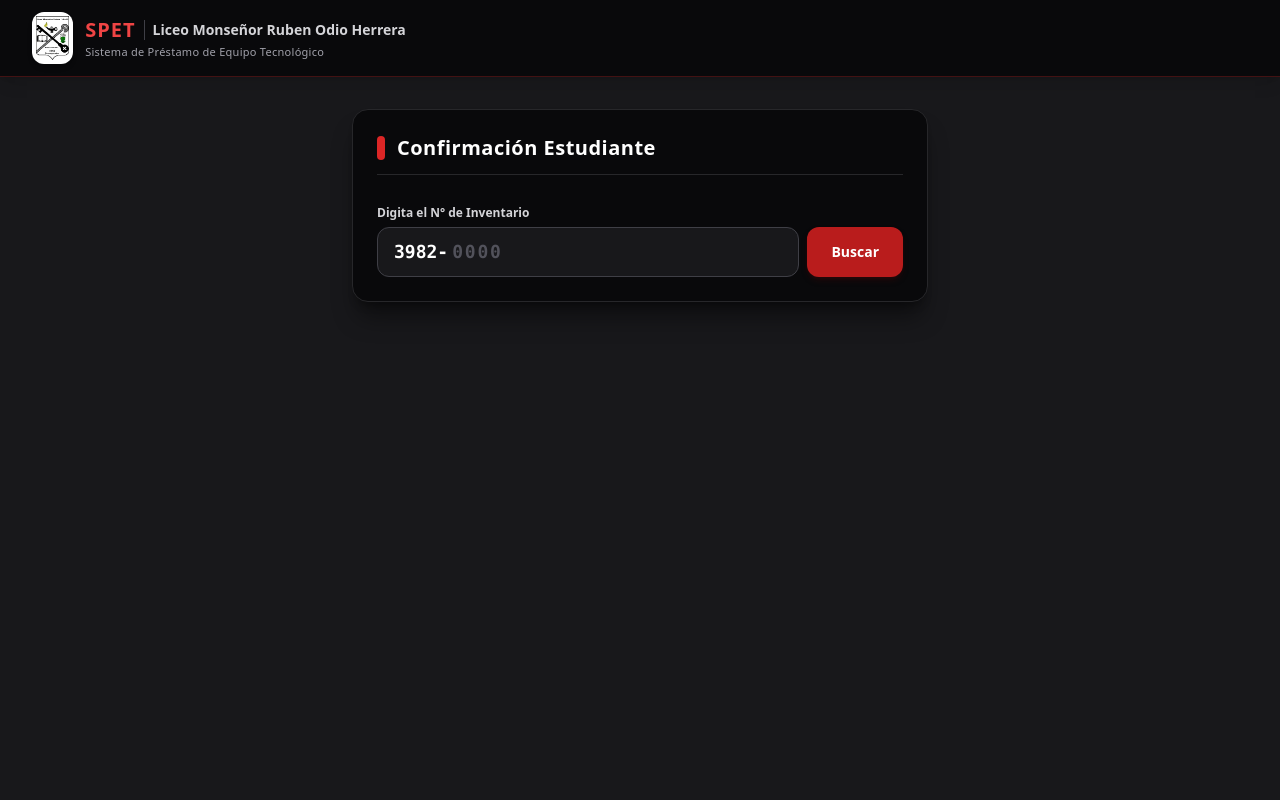
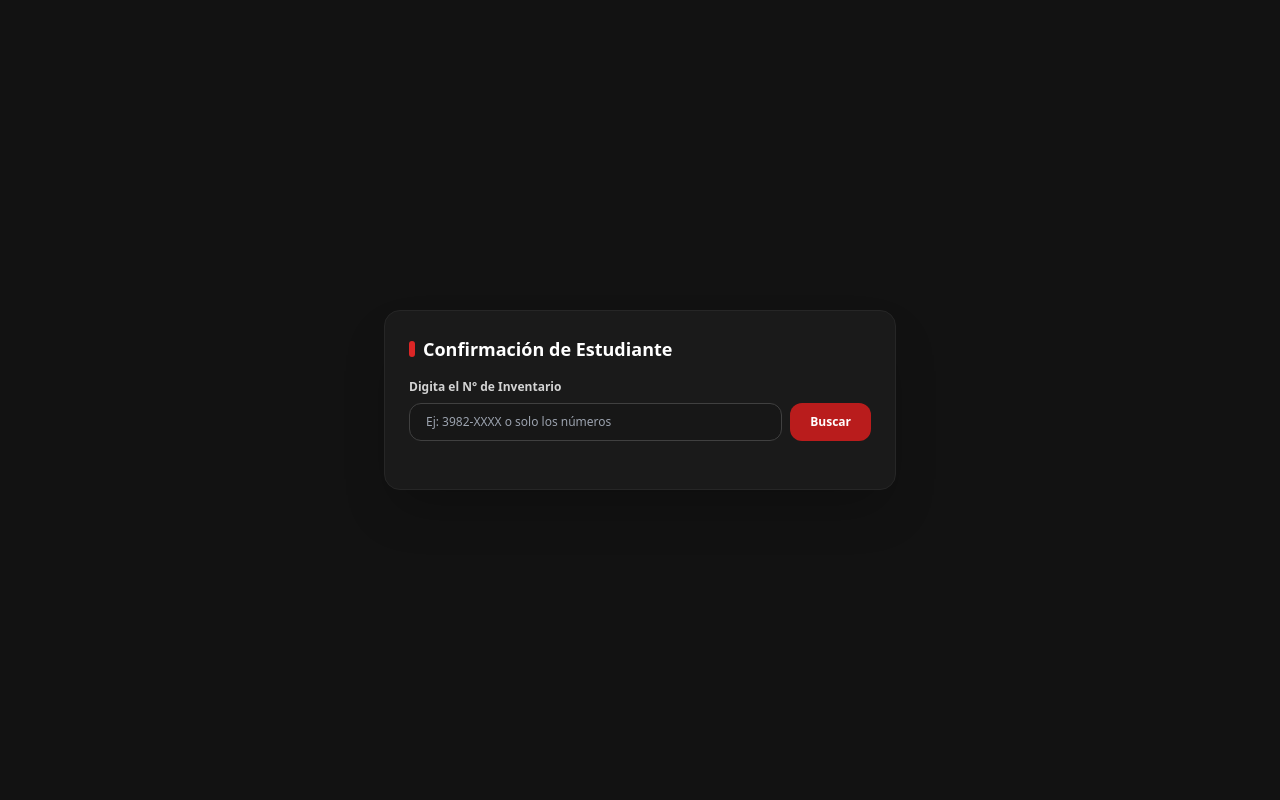
Before and after one commit to gherrera608-sudo/bitacora-tecnologia, a Flask app: page /reportar in a window 1280 px wide. Run offline with Flask 3, Linux system fonts and the light colour scheme; some libraries are stand-ins or nearby versions.

Commit message:
Update estudiante.html

```diff
--- a/templates/estudiante.html
+++ b/templates/estudiante.html
@@ -1,98 +1,77 @@
-{% extends 'layout.html' %}
-{% block title %}Confirmación Estudiante{% endblock %}
-{% block content %}
-<div class="max-w-xl mx-auto space-y-6">
+<!DOCTYPE html>
+<html lang="es">
+<head>
+    <meta charset="UTF-8">
+    <meta name="viewport" content="width=device-width, initial-scale=1.0">
+    <title>SPET - Confirmación de Estudiante</title>
+    <script src="https://cdn.tailwindcss.com"></script>
+</head>
+<body class="bg-[#121212] min-h-screen text-gray-100 flex flex-col items-center justify-center p-4">
 
-    <!-- Tarjeta Búsqueda / Consulta -->
-    <div class="bg-zinc-950 border border-zinc-800 rounded-2xl p-6 shadow-xl shadow-black/40">
-        <div class="flex items-center gap-3 mb-6 pb-3 border-b border-zinc-800">
-            <div class="w-2 h-6 bg-red-600 rounded-full"></div>
-            <h1 class="text-xl font-bold text-white tracking-wide">Confirmación Estudiante</h1>
+    <div class="w-full max-w-lg bg-[#1a1a1a] border border-neutral-800 rounded-2xl p-6 shadow-2xl">
+        <div class="flex items-center gap-2 mb-4">
+            <div class="w-1.5 h-4 bg-red-600 rounded-full"></div>
+            <h1 class="text-lg font-black text-white">Confirmación de Estudiante</h1>
         </div>
 
-        <form method="GET" action="{{ url_for('vista_estudiante') }}" class="space-y-4">
-            <div>
-                <label class="text-xs font-semibold text-zinc-300">Digita el N° de Inventario</label>
-                <div class="flex gap-2 mt-1">
-                    <!-- Prefijo 3982- Fijo -->
-                    <div class="flex items-center bg-zinc-900 border border-zinc-700 focus-within:border-red-500 rounded-xl px-4 py-2.5 transition w-full">
-                        <span class="text-white font-mono font-bold text-lg select-none pr-1">3982-</span>
-                        <input type="text" name="inv" value="{{ inv_query.replace('3982-', '') if inv_query else '' }}"
-                               placeholder="0000"
-                               pattern="[0-9]{4}"
-                               maxlength="4" minlength="4"
-                               inputmode="numeric"
-                               title="Ingresa únicamente los últimos 4 dígitos del número de inventario."
-                               required
-                               class="w-full bg-transparent text-white font-mono font-bold text-lg outline-none tracking-widest placeholder-zinc-600">
+        {% with messages = get_flashed_messages(with_categories=true) %}
+            {% if messages %}
+                {% for category, message in messages %}
+                    <div class="mb-4 p-3 rounded-lg text-xs font-bold {% if category == 'danger' %}bg-red-950/60 text-red-300 border border-red-800{% else %}bg-emerald-950/60 text-emerald-300 border border-emerald-800{% endif %}">
+                        {{ message }}
                     </div>
+                {% endfor %}
+            {% endif %}
+        {% endwith %}
 
-                    <button type="submit" class="bg-red-700 hover:bg-red-600 text-white font-bold px-6 py-2.5 rounded-xl transition shadow-md shadow-red-950/40 text-sm flex items-center justify-center">
-                        Buscar
-                    </button>
-                </div>
+        <!-- Paso 1: Buscar equipo por número de inventario -->
+        <form method="GET" action="{{ url_for('vista_estudiante') }}" class="mb-6">
+            <label class="block text-xs font-bold text-neutral-300 mb-2">Digita el N° de Inventario</label>
+            <div class="flex gap-2">
+                <input type="text" name="inv" value="{{ inv_query or '' }}" placeholder="Ej: 3982-XXXX o solo los números" required class="flex-1 bg-neutral-900 border border-neutral-700 rounded-xl px-4 py-2.5 text-xs text-white focus:ring-2 focus:ring-red-600 outline-none">
+                <button type="submit" class="bg-red-700 hover:bg-red-800 text-white px-5 py-2.5 rounded-xl text-xs font-bold transition">Buscar</button>
             </div>
         </form>
-    </div>
 
-    <!-- Resultados del Préstamo -->
-    {% if inv_query %}
-        {% set inv_busqueda = ('3982-' + inv_query) if not inv_query.startswith('3982') else inv_query %}
         {% if prestamo %}
-            {% if prestamo.confirmado_estudiante %}
-                <div class="bg-zinc-950 border border-red-900/60 rounded-2xl p-6 text-center space-y-3 shadow-xl">
-                    <div class="w-12 h-12 bg-red-950/60 text-red-500 rounded-full flex items-center justify-center mx-auto text-xl border border-red-800 shadow-md shadow-red-950/50">
-                        ✓
-                    </div>
-                    <h2 class="text-lg font-black text-white">Equipo ya Confirmado</h2>
-                    <p class="text-xs text-zinc-300 leading-relaxed">
-                        El préstamo del equipo <b class="font-mono text-red-400 font-bold bg-zinc-900 px-2 py-0.5 rounded border border-zinc-800">{{ prestamo.inventario }}</b> asignado a <b class="text-white font-semibold">{{ prestamo.estudiante }}</b> ya fue registrado previamente.
-                    </p>
-                </div>
-            {% else %}
-                <div class="bg-zinc-950 border border-zinc-800 rounded-2xl p-6 shadow-xl space-y-4">
-                    <div class="bg-zinc-900 border border-zinc-800 p-4 rounded-xl space-y-2">
-                        <div class="text-xs text-zinc-400 uppercase font-bold tracking-wider">Detalles del Préstamo</div>
-                        <div class="grid grid-cols-2 gap-2 text-sm">
-                            <div><span class="text-zinc-400 text-xs block">Estudiante:</span> <b class="text-white">{{ prestamo.estudiante }}</b></div>
-                            <div><span class="text-zinc-400 text-xs block">Cédula:</span> <b class="text-white font-mono">{{ prestamo.cedula }}</b></div>
-                            <div><span class="text-zinc-400 text-xs block">Sección:</span> <b class="text-white">{{ prestamo.grupo }}</b></div>
-                            <div><span class="text-zinc-400 text-xs block">Equipo:</span> <b class="text-red-500 font-mono">{{ prestamo.inventario }}</b></div>
-                        </div>
-                    </div>
-
-                    <form action="{{ url_for('vista_estudiante') }}" method="POST" class="space-y-4 pt-2">
+        <!-- Paso 2: Formulario de confirmación con Cédula obligatoria -->
+        <form method="POST" action="{{ url_for('vista_estudiante') }}" class="space-y-4 border-t border-neutral-800 pt-4">
             <input type="hidden" name="inventario" value="{{ prestamo.inventario }}">
 
-                        <div>
-                            <label class="text-xs font-semibold text-zinc-300 block mb-2">¿Recibiste el cargador correspondiente?</label>
-                            <div class="flex gap-4">
-                                <label class="flex items-center gap-2 text-sm text-zinc-300 cursor-pointer">
-                                    <input type="radio" name="cargador_recibido" value="Sí" checked class="accent-red-600"> Sí, en buen estado
-                                </label>
-                                <label class="flex items-center gap-2 text-sm text-zinc-300 cursor-pointer">
-                                    <input type="radio" name="cargador_recibido" value="No" class="accent-red-600"> No lo recibí / Faltante
-                                </label>
-                            </div>
+            <div class="bg-neutral-900/60 p-3 rounded-xl border border-neutral-800 text-xs space-y-1">
+                <p><strong class="text-neutral-400">Estudiante:</strong> <span class="text-white font-bold">{{ prestamo.estudiante }}</span></p>
+                <p><strong class="text-neutral-400">Equipo:</strong> <span class="text-white font-semibold">{{ prestamo.marca_modelo }}</span></p>
+                <p><strong class="text-neutral-400">Inventario:</strong> <span class="text-red-500 font-bold">{{ prestamo.inventario }}</span></p>
             </div>
 
             <div>
-                            <label class="text-xs font-semibold text-zinc-300">Observaciones / Reporte de Daños (Opcional)</label>
-                            <textarea name="reporte" rows="2" maxlength="300" placeholder="Describe si el equipo tiene algún detalle físico, daño o falla..." class="w-full bg-zinc-900 border border-zinc-700 focus:border-red-500 rounded-xl px-4 py-2 text-white text-sm outline-none transition mt-1"></textarea>
+                <label class="block text-xs font-bold text-neutral-300 mb-1">Confirma tu Número de Cédula (Seguridad)</label>
+                <input type="text" name="cedula" placeholder="Digite su cédula sin guiones" required class="w-full bg-neutral-900 border border-neutral-700 rounded-xl px-4 py-2.5 text-xs text-white focus:ring-2 focus:ring-red-600 outline-none">
             </div>
 
-                        <button type="submit" class="w-full bg-red-700 hover:bg-red-600 text-white font-bold py-3 rounded-xl shadow-lg shadow-red-950/50 transition">
+            <div>
+                <label class="block text-xs font-bold text-neutral-300 mb-1">¿Recibiste el cargador en buen estado?</label>
+                <select name="cargador_recibido" class="w-full bg-neutral-900 border border-neutral-700 rounded-xl px-4 py-2.5 text-xs text-white focus:ring-2 focus:ring-red-600 outline-none">
+                    <option value="Sí">Sí, recibido correctamente</option>
+                    <option value="No">No / Viene con daño</option>
+                </select>
+            </div>
+
+            <div>
+                <label class="block text-xs font-bold text-neutral-300 mb-1">Observaciones o daños (Opcional)</label>
+                <textarea name="reporte" rows="2" placeholder="Ej: Pantalla rayada, sin novedades..." class="w-full bg-neutral-900 border border-neutral-700 rounded-xl p-3 text-xs text-white focus:ring-2 focus:ring-red-600 outline-none"></textarea>
+            </div>
+
+            <button type="submit" class="w-full bg-emerald-700 hover:bg-emerald-800 text-white font-bold py-3 rounded-xl text-xs transition shadow-lg">
                 Confirmar Recepción de Equipo
             </button>
         </form>
+        {% elif inv_query %}
+        <div class="text-center py-4 border-t border-neutral-800">
+            <p class="text-xs text-amber-400 font-semibold">No se encontró ningún préstamo activo con ese número de inventario.</p>
         </div>
         {% endif %}
-        {% else %}
-            <div class="bg-zinc-950 border border-red-900/50 rounded-2xl p-6 text-center text-zinc-400 text-sm">
-                ⚠️ No se encontró ningún préstamo activo con el número de inventario <b class="font-mono text-red-400">3982-{{ inv_query.replace('3982-', '') }}</b>.
     </div>
-        {% endif %}
-    {% endif %}
 
-</div>
-{% endblock %}
+</body>
+</html>
```
Lines whose indentation alone changed are shown as unchanged.
